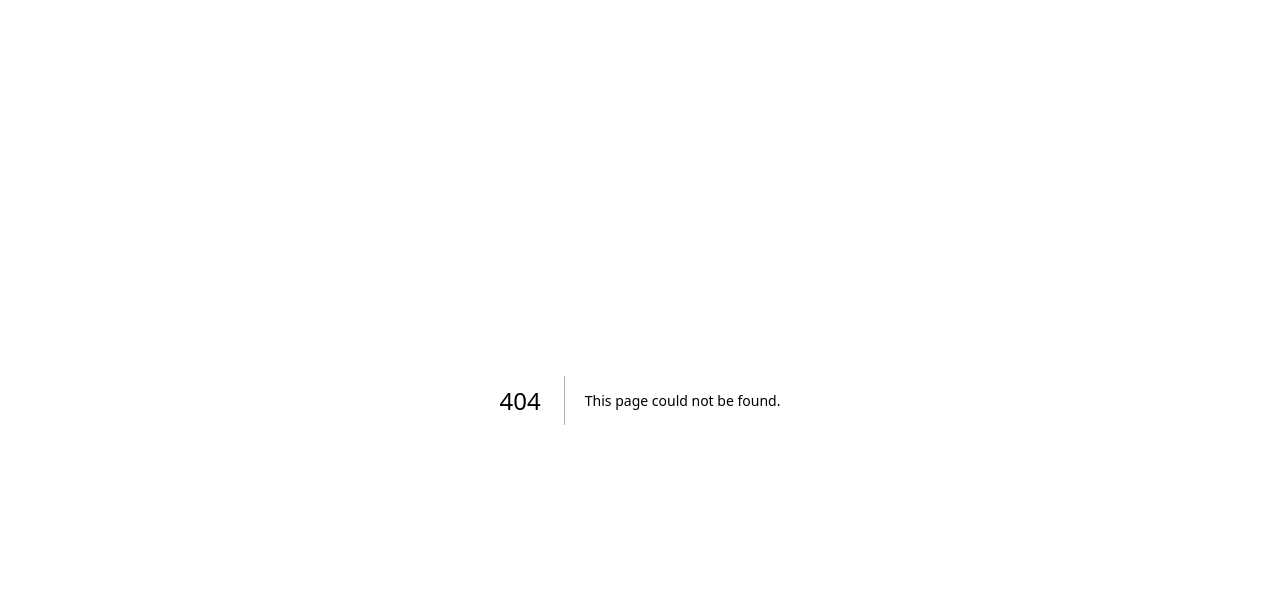
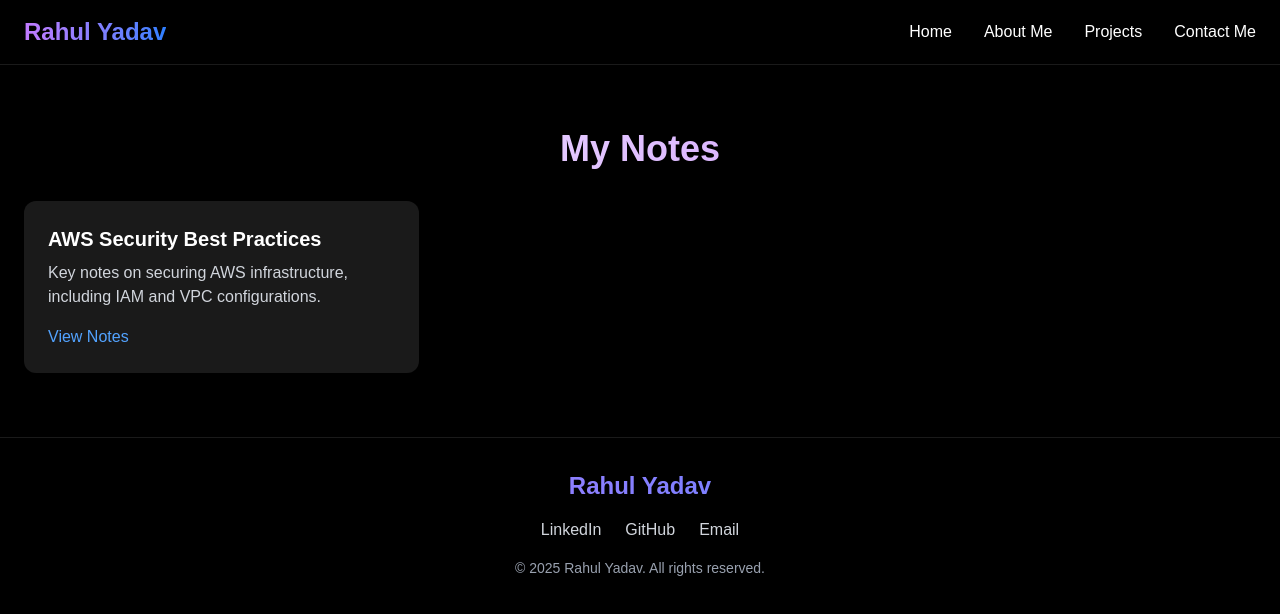
Before and after one commit to itzrahulyadav/my-resume, a Next.js app: page /notes in a window 1280 px wide. Before the commit this address had no page. Shown: the top 614 px of the page. Built offline with nearby package versions, Linux system fonts and the light colour scheme.

Commit message:
test commit

```diff
--- /dev/null
+++ b/src/app/blogs/page.tsx
@@ -0,0 +1,66 @@
+'use client';
+
+import Link from 'next/link';
+
+export default function Blogs() {
+  return (
+    <div className="min-h-screen bg-black text-white">
+      {/* Header */}
+      <header className="sticky top-0 z-50 bg-black/30 backdrop-blur-md border-b border-white/10">
+        <nav className="container mx-auto flex justify-between items-center py-4 px-6">
+          <div className="text-2xl font-bold text-transparent bg-clip-text bg-gradient-to-r from-purple-400 to-blue-500">
+            Rahul Yadav
+          </div>
+          <div className="flex space-x-8">
+            <Link href="/" className="hover:text-purple-300 transition-colors">Home</Link>
+            <Link href="#about" className="hover:text-purple-300 transition-colors">About Me</Link>
+            <Link href="#projects" className="hover:text-purple-300 transition-colors">Projects</Link>
+            <Link href="#contact" className="hover:text-purple-300 transition-colors">Contact Me</Link>
+          </div>
+        </nav>
+      </header>
+
+      {/* Blogs Section */}
+      <section className="py-16">
+        <div className="container mx-auto px-6">
+          <h1 className="text-4xl font-bold text-center mb-8 text-transparent bg-clip-text bg-gradient-to-r from-white to-purple-400">
+            My Blogs
+          </h1>
+          <div className="grid grid-cols-1 md:grid-cols-2 lg:grid-cols-3 gap-6">
+            <div className="bg-white/10 backdrop-blur-md p-6 rounded-xl">
+              <h2 className="text-xl font-bold mb-2">Understanding CI/CD Pipelines</h2>
+              <p className="text-gray-300 mb-4">A deep dive into setting up efficient CI/CD pipelines for modern DevOps workflows.</p>
+              <a href="https://example.com/ci-cd-blog" target="_blank" rel="noopener noreferrer" className="text-blue-400 hover:text-purple-300 transition-colors">
+                Read More
+              </a>
+            </div>
+            {/* Add more blog cards as needed */}
+          </div>
+        </div>
+      </section>
+
+      {/* Footer */}
+      <footer className="bg-black/30 backdrop-blur-md border-t border-white/10 py-8">
+        <div className="container mx-auto px-6 text-center">
+          <div className="text-2xl font-bold text-transparent bg-clip-text bg-gradient-to-r from-purple-400 to-blue-500 mb-4">
+            Rahul Yadav
+          </div>
+          <div className="flex justify-center space-x-6 mb-4">
+            <a href="https://www.linkedin.com/in/rahul-yadav-2a4b3b199/" target="_blank" rel="noopener noreferrer" className="text-gray-300 hover:text-purple-300 transition-colors">
+              LinkedIn
+            </a>
+            <a href="https://github.com/rahulyadav2a4b3b199" target="_blank" rel="noopener noreferrer" className="text-gray-300 hover:text-purple-300 transition-colors">
+              GitHub
+            </a>
+            <a href="mailto:rahul@example.com" className="text-gray-300 hover:text-purple-300 transition-colors">
+              Email
+            </a>
+          </div>
+          <p className="text-gray-400 text-sm">
+            © {new Date().getFullYear()} Rahul Yadav. All rights reserved.
+          </p>
+        </div>
+      </footer>
+    </div>
+  );
+}
--- /dev/null
+++ b/src/app/notes/page.tsx
@@ -0,0 +1,66 @@
+'use client';
+
+import Link from 'next/link';
+
+export default function Notes() {
+  return (
+    <div className="min-h-screen bg-black text-white">
+      {/* Header */}
+      <header className="sticky top-0 z-50 bg-black/30 backdrop-blur-md border-b border-white/10">
+        <nav className="container mx-auto flex justify-between items-center py-4 px-6">
+          <div className="text-2xl font-bold text-transparent bg-clip-text bg-gradient-to-r from-purple-400 to-blue-500">
+            Rahul Yadav
+          </div>
+          <div className="flex space-x-8">
+            <Link href="/" className="hover:text-purple-300 transition-colors">Home</Link>
+            <Link href="#about" className="hover:text-purple-300 transition-colors">About Me</Link>
+            <Link href="#projects" className="hover:text-purple-300 transition-colors">Projects</Link>
+            <Link href="#contact" className="hover:text-purple-300 transition-colors">Contact Me</Link>
+          </div>
+        </nav>
+      </header>
+
+      {/* Notes Section */}
+      <section className="py-16">
+        <div className="container mx-auto px-6">
+          <h1 className="text-4xl font-bold text-center mb-8 text-transparent bg-clip-text bg-gradient-to-r from-white to-purple-400">
+            My Notes
+          </h1>
+          <div className="grid grid-cols-1 md:grid-cols-2 lg:grid-cols-3 gap-6">
+            <div className="bg-white/10 backdrop-blur-md p-6 rounded-xl">
+              <h2 className="text-xl font-bold mb-2">AWS Security Best Practices</h2>
+              <p className="text-gray-300 mb-4">Key notes on securing AWS infrastructure, including IAM and VPC configurations.</p>
+              <a href="https://example.com/aws-security-notes" target="_blank" rel="noopener noreferrer" className="text-blue-400 hover:text-purple-300 transition-colors">
+                View Notes
+              </a>
+            </div>
+            {/* Add more note cards as needed */}
+          </div>
+        </div>
+      </section>
+
+      {/* Footer */}
+      <footer className="bg-black/30 backdrop-blur-md border-t border-white/10 py-8">
+        <div className="container mx-auto px-6 text-center">
+          <div className="text-2xl font-bold text-transparent bg-clip-text bg-gradient-to-r from-purple-400 to-blue-500 mb-4">
+            Rahul Yadav
+          </div>
+          <div className="flex justify-center space-x-6 mb-4">
+            <a href="https://www.linkedin.com/in/rahul-yadav-2a4b3b199/" target="_blank" rel="noopener noreferrer" className="text-gray-300 hover:text-purple-300 transition-colors">
+              LinkedIn
+            </a>
+            <a href="https://github.com/rahulyadav2a4b3b199" target="_blank" rel="noopener noreferrer" className="text-gray-300 hover:text-purple-300 transition-colors">
+              GitHub
+            </a>
+            <a href="mailto:rahul@example.com" className="text-gray-300 hover:text-purple-300 transition-colors">
+              Email
+            </a>
+          </div>
+          <p className="text-gray-400 text-sm">
+            © {new Date().getFullYear()} Rahul Yadav. All rights reserved.
+          </p>
+        </div>
+      </footer>
+    </div>
+  );
+}
--- a/src/app/page.tsx
+++ b/src/app/page.tsx
@@ -6,8 +6,6 @@ import { motion, useAnimation } from 'framer-motion';
 
 export default function Home() {
   const [isMenuOpen, setIsMenuOpen] = useState(false);
-
-  // Floating card animation states
   const [cards, setCards] = useState([
     { id: 1, top: 10, left: 10, velocityX: 0.5, velocityY: 0.5, content: 'DevOps' },
     { id: 2, top: 20, left: 70, velocityX: -0.3, velocityY: 0.3, content: 'Networking' },
@@ -28,11 +26,9 @@ export default function Home() {
             let newTop = card.top + card.velocityY;
             let newLeft = card.left + card.velocityX;
 
-            // Bounce off edges
-            if (newTop <= 0 || newTop >= 90) card.velocityY = -card.velocityY; // 90% to stay within bounds
-            if (newLeft <= 0 || newLeft >= 90) card.velocityX = -card.velocityX; // 90% to stay within bounds
+            if (newTop <= 0 || newTop >= 90) card.velocityY = -card.velocityY;
+            if (newLeft <= 0 || newLeft >= 90) card.velocityX = -card.velocityX;
 
-            // Keep within hero section
             newTop = Math.max(0, Math.min(90, newTop));
             newLeft = Math.max(0, Math.min(90, newLeft));
 
@@ -43,39 +39,32 @@ export default function Home() {
 
       controls.start({
         transition: {
-          duration: 3, // Slower animation
+          duration: 3,
           repeat: Infinity,
-          repeatType: 'mirror', // Ping-pong effect
+          repeatType: 'mirror',
           ease: 'easeInOut',
         },
       });
 
-      const interval = setInterval(updatePositions, 50); // Slower update rate (~20 FPS)
-      return () => {
-        clearInterval(interval);
-      };
+      const interval = setInterval(updatePositions, 50);
+      return () => clearInterval(interval);
     };
+
     animateCards();
   }, [controls]);
 
   return (
     <div className="min-h-screen bg-black text-white">
-      {/* Header with Glassmorphism */}
+      {/* Header */}
       <header className="sticky top-0 z-50 bg-black/30 backdrop-blur-md border-b border-white/10">
         <nav className="container mx-auto flex justify-between items-center py-4 px-6">
           <div className="text-2xl font-bold text-transparent bg-clip-text bg-gradient-to-r from-purple-400 to-blue-500">
             Rahul Yadav
           </div>
           <div className="hidden md:flex space-x-8">
-            <Link href="#about" className="hover:text-purple-300 transition-colors">
-              About Me
-            </Link>
-            <Link href="#projects" className="hover:text-purple-300 transition-colors">
-              Projects
-            </Link>
-            <Link href="#contact" className="hover:text-purple-300 transition-colors">
-              Contact Me
-            </Link>
+            <Link href="#about" className="hover:text-purple-300 transition-colors">About Me</Link>
+            <Link href="#projects" className="hover:text-purple-300 transition-colors">Projects</Link>
+            <Link href="#contact" className="hover:text-purple-300 transition-colors">Contact Me</Link>
           </div>
           <button
             className="md:hidden text-white focus:outline-none"
@@ -94,21 +83,15 @@ export default function Home() {
         {isMenuOpen && (
           <div className="md:hidden bg-black/90 backdrop-blur-md border-t border-white/10">
             <div className="container mx-auto py-4 px-6 flex flex-col space-y-4">
-              <Link href="#about" className="hover:text-purple-300 transition-colors" onClick={() => setIsMenuOpen(false)}>
-                About Me
-              </Link>
-              <Link href="#projects" className="hover:text-purple-300 transition-colors" onClick={() => setIsMenuOpen(false)}>
-                Projects
-              </Link>
-              <Link href="#contact" className="hover:text-purple-300 transition-colors" onClick={() => setIsMenuOpen(false)}>
-                Contact Me
-              </Link>
+              <Link href="#about" className="hover:text-purple-300 transition-colors" onClick={() => setIsMenuOpen(false)}>About Me</Link>
+              <Link href="#projects" className="hover:text-purple-300 transition-colors" onClick={() => setIsMenuOpen(false)}>Projects</Link>
+              <Link href="#contact" className="hover:text-purple-300 transition-colors" onClick={() => setIsMenuOpen(false)}>Contact Me</Link>
             </div>
           </div>
         )}
       </header>
 
-      {/* Hero Section with Animated Floating Cards */}
+      {/* Hero */}
       <section ref={sectionRef} className="min-h-screen flex items-center justify-center relative overflow-hidden">
         <div className="container mx-auto px-6 text-center z-10">
           <h1 className="text-5xl md:text-7xl font-bold mb-6 text-transparent bg-clip-text bg-gradient-to-r from-white to-purple-400">
@@ -116,12 +99,7 @@ export default function Home() {
           </h1>
           <p className="text-xl md:text-2xl mb-8">
             Connect with me on{' '}
-            <a
-              href="https://www.linkedin.com/in/rahul-yadav-2a4b3b199/"
-              target="_blank"
-              rel="noopener noreferrer"
-              className="text-blue-400 hover:text-purple-300 transition-colors"
-            >
+            <a href="https://www.linkedin.com/in/rahul-yadav-2a4b3b199/" target="_blank" rel="noopener noreferrer" className="text-blue-400 hover:text-purple-300 transition-colors">
               LinkedIn
             </a>
           </p>
@@ -129,7 +107,7 @@ export default function Home() {
             <a href="tel:+919691868731" className="px-6 py-3 bg-blue-500 hover:bg-blue-600 text-white rounded-full transition-colors">
               Call Me
             </a>
-            <a href="www.abstractionapp.click" className="px-6 py-3 bg-black/50 hover:bg-black/70 text-white rounded-full transition-colors">
+            <a href="https://www.abstractionapp.click" className="px-6 py-3 bg-black/50 hover:bg-black/70 text-white rounded-full transition-colors">
               Try Abstraction
             </a>
           </div>
@@ -147,45 +125,26 @@ export default function Home() {
                 card.content === 'DevOps' ? '0 0 20px rgba(59, 130, 246, 0.5)' :
                 card.content === 'Networking' ? '0 0 20px rgba(236, 72, 153, 0.5)' :
                 '0 0 20px rgba(168, 85, 247, 0.5)'
-              }`, // Added glow effect matching border color
+              }`,
               top: `${card.top}%`,
               left: `${card.left}%`
             }}
             animate={controls}
           >
             <div className="mb-3 flex justify-center">
-              <svg
-                xmlns="http://www.w3.org/2000/svg"
-                className={`h-10 w-10 ${
-                  card.content === 'DevOps' ? 'text-blue-500' :
-                  card.content === 'Networking' ? 'text-pink-500' :
-                  'text-purple-500'
-                }`}
-                fill="none"
-                viewBox="0 0 24 24"
-                stroke="currentColor"
-                strokeWidth={2}
-              >
+              <svg xmlns="http://www.w3.org/2000/svg" className={`h-10 w-10 ${
+                card.content === 'DevOps' ? 'text-blue-500' :
+                card.content === 'Networking' ? 'text-pink-500' :
+                'text-purple-500'
+              }`} fill="none" viewBox="0 0 24 24" stroke="currentColor" strokeWidth={2}>
                 {card.content === 'DevOps' && (
-                  <path
-                    strokeLinecap="round"
-                    strokeLinejoin="round"
-                    d="M12 6v6m0 0v6m0-6h6m-6 0H6"
-                  />
+                  <path strokeLinecap="round" strokeLinejoin="round" d="M12 6v6m0 0v6m0-6h6m-6 0H6" />
                 )}
                 {card.content === 'Networking' && (
-                  <path
-                    strokeLinecap="round"
-                    strokeLinejoin="round"
-                    d="M8 7h8m-8 3h8m-8 3h8m-8 3h8m-8-9v12m8-12v12"
-                  />
+                  <path strokeLinecap="round" strokeLinejoin="round" d="M8 7h8m-8 3h8m-8 3h8m-8 3h8m-8-9v12m8-12v12" />
                 )}
                 {card.content === 'Cloud Security' && (
-                  <path
-                    strokeLinecap="round"
-                    strokeLinejoin="round"
-                    d="M12 11c0 2.21-1.79 4-4 4s-4-1.79-4-4 1.79-4 4-4 4 1.79 4 4zm0 0c0 2.21 1.79 4 4 4s4-1.79 4-4-1.79-4-4-4-4 1.79-4 4z"
-                  />
+                  <path strokeLinecap="round" strokeLinejoin="round" d="M12 11c0 2.21-1.79 4-4 4s-4-1.79-4-4 1.79-4 4-4 4 1.79 4 4zm0 0c0 2.21 1.79 4 4 4s4-1.79 4-4-1.79-4-4-4-4 1.79-4 4z" />
                 )}
               </svg>
             </div>
@@ -205,23 +164,45 @@ export default function Home() {
         ))}
       </section>
 
-      {/* Additional Cards Section */}
-      <section className="py-16">
-        <div className="container mx-auto px-6 grid grid-cols-1 md:grid-cols-3 gap-6">
-          <div className="bg-gradient-to-br from-purple-900 to-purple-700 p-6 rounded-xl backdrop-blur-md text-center">
-            <div className="text-2xl mb-2">Coffee Compilers</div>
-            <p className="text-gray-300">Servers run on premium coffee. No crashes, just caffeine!</p>
-          </div>
-          <div className="bg-gradient-to-br from-purple-900 to-purple-700 p-6 rounded-xl backdrop-blur-md text-center">
-            <div className="text-2xl mb-2">Eureka Engine</div>
-            <p className="text-gray-300">So intuitive, it’ll finish your infrastructure before you do.</p>
-          </div>
-          <div className="bg-gradient-to-br from-purple-900 to-purple-700 p-6 rounded-xl backdrop-blur-md text-center">
-            <div className="text-2xl mb-2">Backup Proof</div>
-            <p className="text-gray-300">Unlike your ex, our platform won’t leave you unexpectedly.</p>
-          </div>
+
+
+      {/* Navigation Buttons Section */}
+      <section className="py-16 bg-black text-white">
+        <div className="container mx-auto px-6 flex flex-col items-center space-y-4">
+          <Link href="/videos" className="w-64 py-3 bg-gradient-to-r from-purple-500 to-blue-500 hover:from-purple-600 hover:to-blue-600 text-white rounded-full text-center transition-colors">
+            Videos
+          </Link>
+          <Link href="/blogs" className="w-64 py-3 bg-gradient-to-r from-purple-500 to-blue-500 hover:from-purple-600 hover:to-blue-600 text-white rounded-full text-center transition-colors">
+            Blogs
+          </Link>
+          <Link href="/notes" className="w-64 py-3 bg-gradient-to-r from-purple-500 to-blue-500 hover:from-purple-600 hover:to-blue-600 text-white rounded-full text-center transition-colors">
+            Notes
+          </Link>
         </div>
       </section>
+
+      {/* Footer */}
+      <footer className="bg-black/30 backdrop-blur-md border-t border-white/10 py-8">
+        <div className="container mx-auto px-6 text-center">
+          <div className="text-2xl font-bold text-transparent bg-clip-text bg-gradient-to-r from-purple-400 to-blue-500 mb-4">
+            Rahul Yadav
+          </div>
+          <div className="flex justify-center space-x-6 mb-4">
+            <a href="https://www.linkedin.com/in/rahul-yadav-2a4b3b199/" target="_blank" rel="noopener noreferrer" className="text-gray-300 hover:text-purple-300 transition-colors">
+              LinkedIn
+            </a>
+            <a href="https://github.com/rahulyadav2a4b3b199" target="_blank" rel="noopener noreferrer" className="text-gray-300 hover:text-purple-300 transition-colors">
+              GitHub
+            </a>
+            <a href="mailto:rahul@example.com" className="text-gray-300 hover:text-purple-300 transition-colors">
+              Email
+            </a>
+          </div>
+          <p className="text-gray-400 text-sm">
+            © {new Date().getFullYear()} Rahul Yadav. All rights reserved.
+          </p>
+        </div>
+      </footer>
     </div>
   );
 }
--- /dev/null
+++ b/src/app/videos/page.tsx
@@ -0,0 +1,65 @@
+'use client';
+
+import Link from 'next/link';
+
+export default function Videos() {
+  return (
+    <div className="min-h-screen bg-black text-white">
+      {/* Header */}
+      <header className="sticky top-0 z-50 bg-black/30 backdrop-blur-md border-b border-white/10">
+        <nav className="container mx-auto flex justify-between items-center py-4 px-6">
+          <div className="text-2xl font-bold text-transparent bg-clip-text bg-gradient-to-r from-purple-400 to-blue-500">
+            Rahul Yadav
+          </div>
+          <div className="flex space-x-8">
+            <Link href="/" className="hover:text-purple-300 transition-colors">Home</Link>
+            <Link href="#about" className="hover:text-purple-300 transition-colors">About Me</Link>
+            <Link href="#projects" className="hover:text-purple-300 transition-colors">Projects</Link>
+            <Link href="#contact" className="hover:text-purple-300 transition-colors">Contact Me</Link>
+          </div>
+        </nav>
+      </header>
+
+      {/* Videos Section */}
+      <section className="py-16 bg-black text-white">
+        <div className="container mx-auto px-6 text-center">
+          <h2 className="text-3xl font-bold mb-6">AWS EKS multi-region setup</h2>
+          <video
+            controls
+            className="mx-auto w-full max-w-3xl rounded-lg shadow-lg"
+            poster="https://your-bucket-name.s3.amazonaws.com/path/to/thumbnail.jpg"
+          >
+            <source
+              src="https://eks-rxhxl.s3.ap-south-1.amazonaws.com/Screen+Recording+2025-07-22+at+1.22.00%E2%80%AFAM.mov"
+ lane="true"            type="video/mp4"
+            />
+            Your browser does not support the video tag.
+          </video>
+        </div>
+      </section>
+
+      {/* Footer */}
+      <footer className="bg-black/30 backdrop-blur-md border-t border-white/10 py-8">
+        <div className="container mx-auto px-6 text-center">
+          <div className="text-2xl font-bold text-transparent bg-clip-text bg-gradient-to-r from-purple-400 to-blue-500 mb-4">
+            Rahul Yadav
+          </div>
+          <div className="flex justify-center space-x-6 mb-4">
+            <a href="https://www.linkedin.com/in/rahul-yadav-2a4b3b199/" target="_blank" rel="noopener noreferrer" className="text-gray-300 hover:text-purple-300 transition-colors">
+              LinkedIn
+            </a>
+            <a href="https://github.com/rahulyadav2a4b3b199" target="_blank" rel="noopener noreferrer" className="text-gray-300 hover:text-purple-300 transition-colors">
+              GitHub
+            </a>
+            <a href="mailto:rahul@example.com" className="text-gray-300 hover:text-purple-300 transition-colors">
+              Email
+            </a>
+          </div>
+          <p className="text-gray-400 text-sm">
+            © {new Date().getFullYear()} Rahul Yadav. All rights reserved.
+          </p>
+        </div>
+      </footer>
+    </div>
+  );
+}
```
